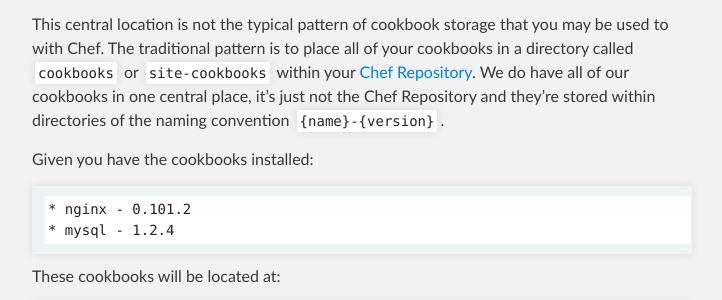
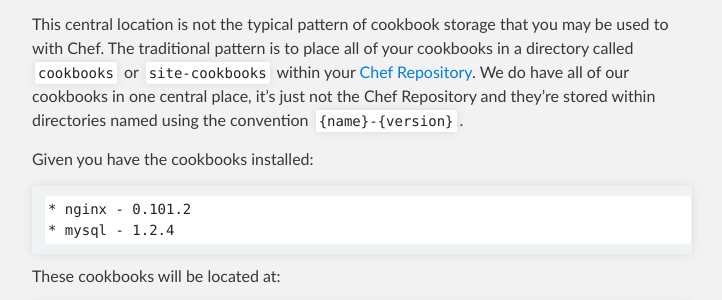
Before and after one commit to berkshelf/berkshelf, a Jekyll site: the page built from index.html, in a window 1280 px wide and 900 px high, scrolled down 982 px. Shown: the part 198-498 px from the top of the window, without its empty margins (288-1010 px from the left). Built offline with Jekyll 4.4.1, drawn with Linux system fonts in a browser that asks for light colours.

Commit message:
grammatical update

```diff
--- a/_includes/index.md
+++ b/_includes/index.md
@@ -29,7 +29,7 @@ The Berkshelf is a location on your local disk which contains the cookbooks you
 
 Berkshelf stores every version of a cookbook that you have ever installed. This is the same pattern found with RubyGems where once you have resolved and installed a gem, you will have that gem and it's dependencies until you delete it.
 
-This central location is not the typical pattern of cookbook storage that you may be used to with Chef. The traditional pattern is to place all of your cookbooks in a directory called `cookbooks` or `site-cookbooks` within your [Chef Repository](http://wiki.opscode.com/display/chef/Chef+Repository). We do have all of our cookbooks in one central place, it's just not the Chef Repository and they're stored within directories of the naming convention `{name}-{version}`.
+This central location is not the typical pattern of cookbook storage that you may be used to with Chef. The traditional pattern is to place all of your cookbooks in a directory called `cookbooks` or `site-cookbooks` within your [Chef Repository](http://wiki.opscode.com/display/chef/Chef+Repository). We do have all of our cookbooks in one central place, it's just not the Chef Repository and they're stored within directories named using the convention `{name}-{version}`.
 
 Given you have the cookbooks installed:
 
```
